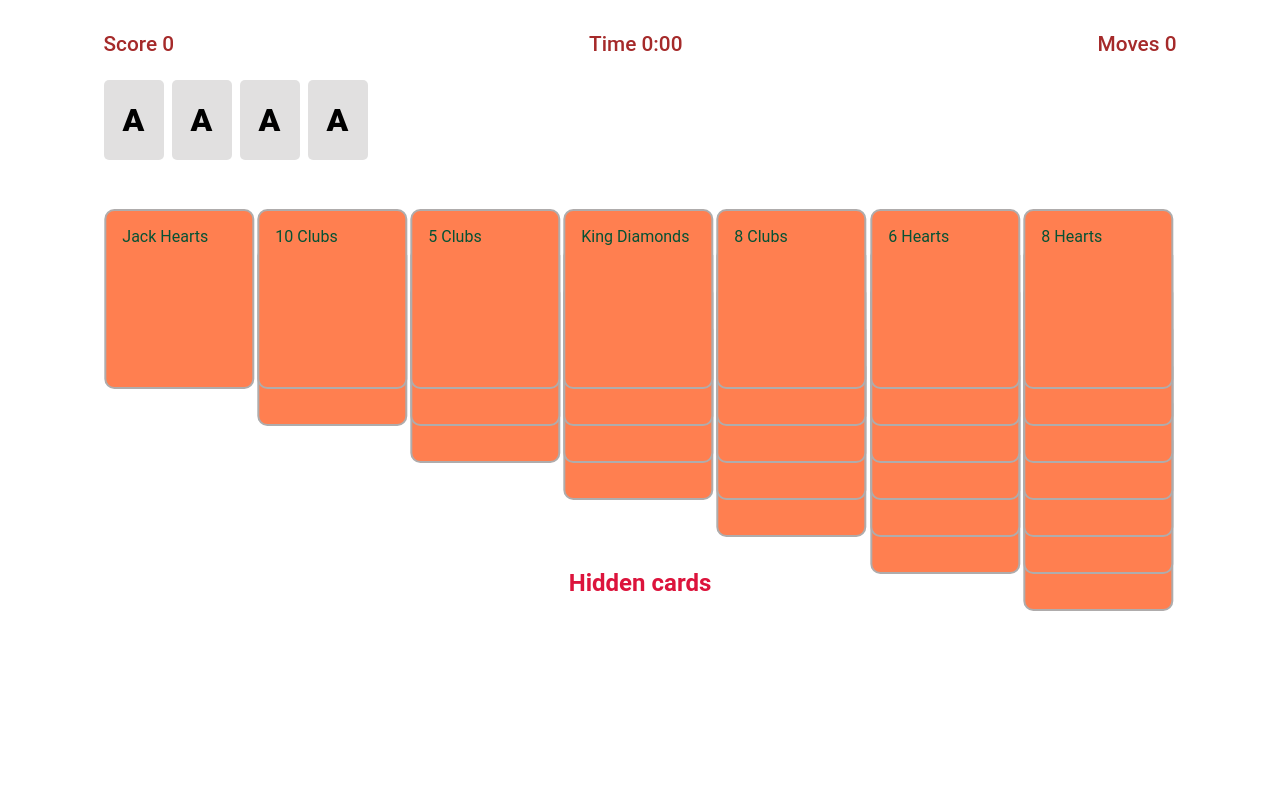
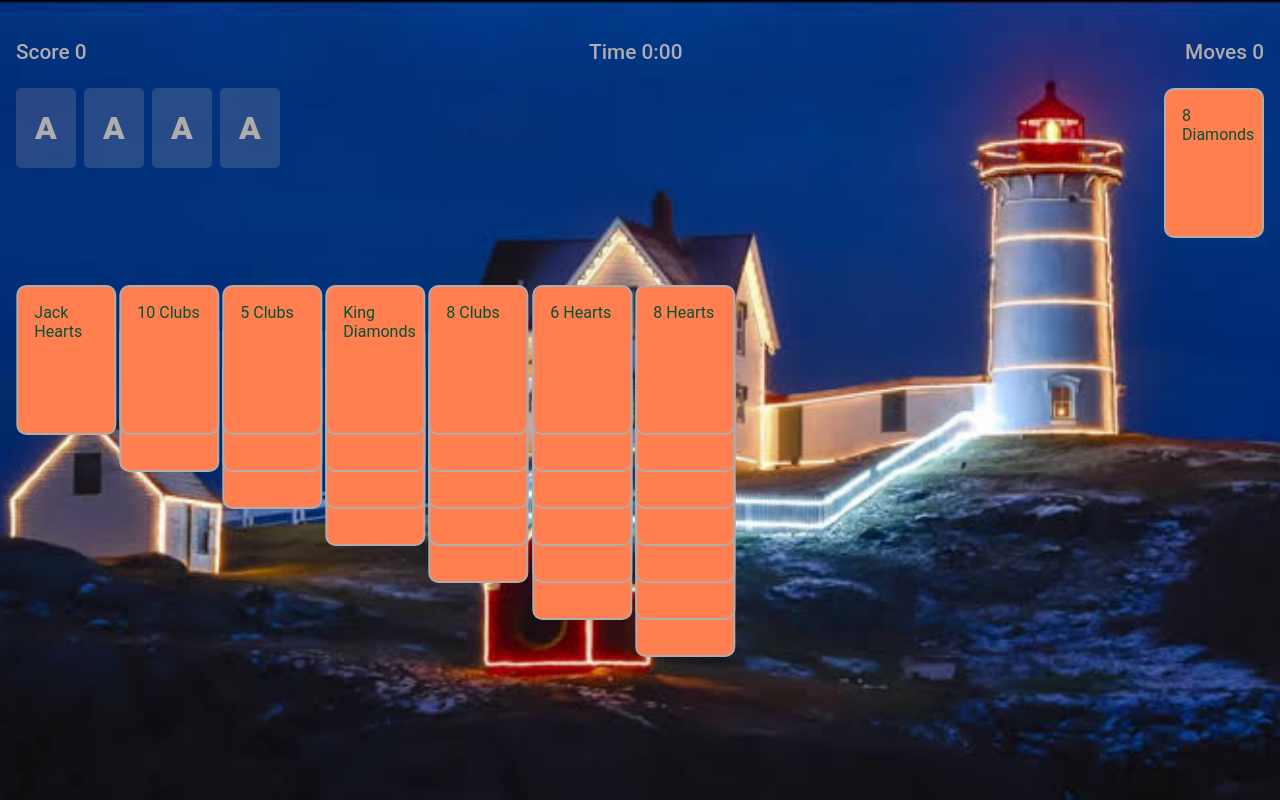
Before and after one commit to daisy28/solitaire, a website: page index.html in a window 1280 px wide. Drawn offline with Linux system fonts and the light colour scheme.

Commit message:
Feat: Styles for hidden cards added

```diff
--- a/index.html
+++ b/index.html
@@ -7,6 +7,7 @@
      <link rel="stylesheet" href="css/style.min.css">
 </head>
 <body>
+     <div class="background"></div>
      <main>
           <div class="game_detail">
                <div>Score 0</div>
@@ -15,19 +16,21 @@
           </div>
           <div>
                <div class="card_destination">
+                    <div class="played_card_destinaton"></div>
+                    <div id="hidden_card_div"></div>
                </div>
 
                <div>
-                    <div class="delt-card-container">
-                         <div id="delt-card-div"></div>
+                    <div class="delt_card_container">
+                         <div id="delt_card_div"></div>
                     </div>
                </div>
 
                <div>
-                    <div class="hidden-card-container">
+                    <!-- <div class="hidden-card-container">
                          <h2 class="card_category">Hidden cards</h2>
                          <div id="hidden-card-div"></div>
-                    </div>
+                    </div> -->
                </div>
 
           </div>
--- a/script.js
+++ b/script.js
@@ -1,5 +1,5 @@
-var deltCardsDiv = document.querySelector("#delt-card-div");
-var hiddenCardsDiv = document.querySelector("#hidden-card-div");
+var deltCardDiv = document.querySelector("#delt_card_div");
+var hiddenCardDiv = document.querySelector("#hidden_card_div");
 var cardDestination = document.querySelector(".card_destination");
 var CardDeck = /** @class */ (function () {
     function CardDeck() {
@@ -37,7 +37,8 @@ var packOfCards = new CardDeck();
 packOfCards.shuffleCard().dealDeltCards().dealHiddenCards();
 console.log(packOfCards);
 for (var i = 0; i < packOfCards.cards.length / 13; i++) {
-    cardDestination.innerHTML += "<div class=\"played_cards\">A</div>";
+    var playedCard = cardDestination.querySelector(".played_card_destinaton");
+    playedCard.innerHTML += "<div class=\"played_cards\">A</div>";
 }
 var renderCard = function () {
     var hiddenCardTemplate = "";
@@ -47,11 +48,12 @@ var renderCard = function () {
             deltCardTemplate += "<div draggable=\"true\" class=\"cards\">".concat(packOfCards.deltCards[0].pop(), "</div>");
         }
         deltCardTemplate += "<br />";
-        deltCardsDiv.innerHTML = deltCardTemplate;
+        deltCardDiv.innerHTML = deltCardTemplate;
     }
     packOfCards.hiddenCards[0].map(function (card) {
-        hiddenCardTemplate += "<div class=\"cards\">".concat(card, "</div>");
-        // console.log(hiddenCardTemplate);
+        hiddenCardTemplate += "<div draggable=\"true\" class=\"hidden_cards\">".concat(card, "</div>");
+        hiddenCardDiv.innerHTML = hiddenCardTemplate;
+        cardDestination.append(hiddenCardDiv);
     });
 };
 renderCard();
--- a/script.ts
+++ b/script.ts
@@ -1,5 +1,5 @@
-const deltCardsDiv: Element = document.querySelector("#delt-card-div")!;
-const hiddenCardsDiv: Element = document.querySelector("#hidden-card-div")!;
+const deltCardDiv: Element = document.querySelector("#delt_card_div")!;
+const hiddenCardDiv: Element = document.querySelector("#hidden_card_div")!;
 const cardDestination: Element = document.querySelector(".card_destination")!;
 
 class CardDeck {
@@ -44,7 +44,8 @@ packOfCards.shuffleCard().dealDeltCards().dealHiddenCards();
 console.log(packOfCards);
 
 for (let i = 0; i < packOfCards.cards.length / 13; i++){
-     cardDestination.innerHTML += `<div class="played_cards">A</div>`
+     const playedCard: Element = cardDestination.querySelector(".played_card_destinaton")!;
+     playedCard.innerHTML += `<div class="played_cards">A</div>`
 }
 
 const renderCard = () => {
@@ -55,11 +56,12 @@ const renderCard = () => {
                deltCardTemplate +=`<div draggable="true" class="cards">${packOfCards.deltCards[0].pop()}</div>`;
           }
           deltCardTemplate += `<br />`;
-          deltCardsDiv.innerHTML = deltCardTemplate;
+          deltCardDiv.innerHTML = deltCardTemplate;
      }
      packOfCards.hiddenCards[0].map(card => {
-          hiddenCardTemplate += `<div class="cards">${card}</div>`;
-          // console.log(hiddenCardTemplate);
+          hiddenCardTemplate += `<div draggable="true" class="hidden_cards">${card}</div>`;
+          hiddenCardDiv.innerHTML = hiddenCardTemplate;
+          cardDestination.append(hiddenCardDiv);
      });
 }
 
--- a/style.scss
+++ b/style.scss
@@ -8,23 +8,43 @@
 }
 
 body {
-  padding: 0.5rem;
+  padding: 1rem;
+}
+
+.background {
+  height: 100vh;
+  position: fixed;
+  top: 0;
+  bottom: 0;
+  left: 0;
+  right: 0;
+  background-image: url("/assests/images (1).jpeg");
+  background-position: center;
+  background-repeat: no-repeat;
+  background-size: cover;
+  object-fit: cover;
+  z-index: -10;
 }
 
 .game_detail {
   display: flex;
   justify-content: space-between;
-  color: brown;
+  color: #afacac;
   font-size: 1.3rem;
   font-weight: 500;
-  width: 1073px;
+  width: 100%;
   margin: auto;
   padding: 1.5rem 0;
 }
 
 .card_destination {
-  width: 1073px;
-  margin: auto;
+  width: 100%;
+  display: flex;
+  align-items: flex-start;
+  justify-content: space-between;
+}
+
+.played_card_destinaton{
   display: flex;
   align-items: center;
 }
@@ -38,36 +58,29 @@ body {
   align-items: center;
   font-size: 2rem;
   font-weight: 900;
-  background-color: #afacac5f;
+  background-color: #afacac39;
   margin-right: .5rem;
+  color: #afacac;
 }
 
-.delt-card-container,
-.hidden-card-container {
+.delt_card_container {
   display: flex;
   flex-direction: column;
-  align-items: center;
-  margin: 2rem auto;
-  width: 100%;
+  align-items: flex-start;
   color: rgb(5, 82, 52);
-  padding: 1rem;
+  padding: 1rem 0;
 }
 
-#delt-card-div,
-#hidden-card-div {
+#delt_card_div {
   transform: rotate(180deg);
   position: relative;
   top: 9rem;
 }
 
-.hidden-card-container {
-  color: crimson;
-}
-
 .cards {
   display: inline-flex;
-  width: 150px;
-  height: 180px;
+  width: 100px;
+  height: 150px;
   border-radius: 10px;
   border: 2px solid #afacac;
   padding: 1rem;
@@ -80,6 +93,24 @@ body {
   cursor: pointer;
 }
 
+#hidden_card_div {
+  width: 100px;
+  height: 150px;
+  overflow: hidden;
+}
+
+.hidden_cards {
+  width: 100px;
+  height: 150px;
+  border-radius: 10px;
+  border: 2px solid #afacac;
+  padding: 1rem;
+  position: relative;
+  cursor: pointer;
+  background-color: coral;
+  color: rgb(5, 82, 52);
+}
+
 .card_category {
   margin-bottom: 2rem;
   // font-family: Verdana, Geneva, Tahoma, sans-serif;
```
Also changed, not shown: assests/images (1).jpeg (added), css/style.min.css, 1 other file.
